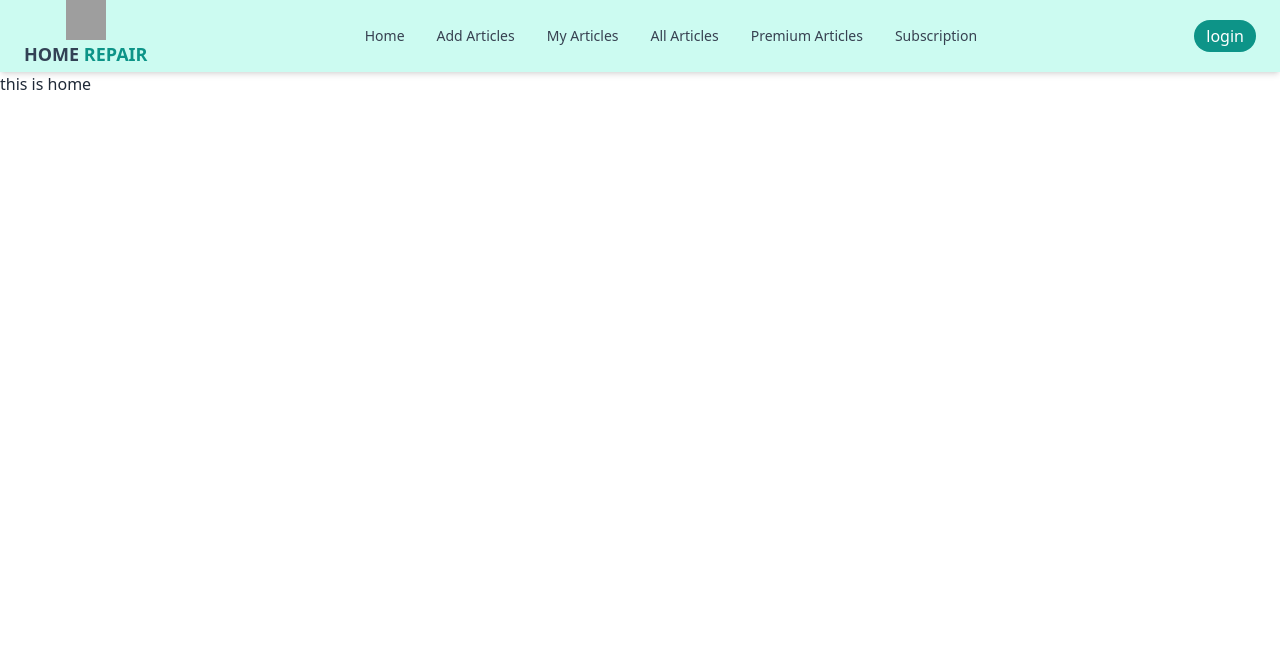
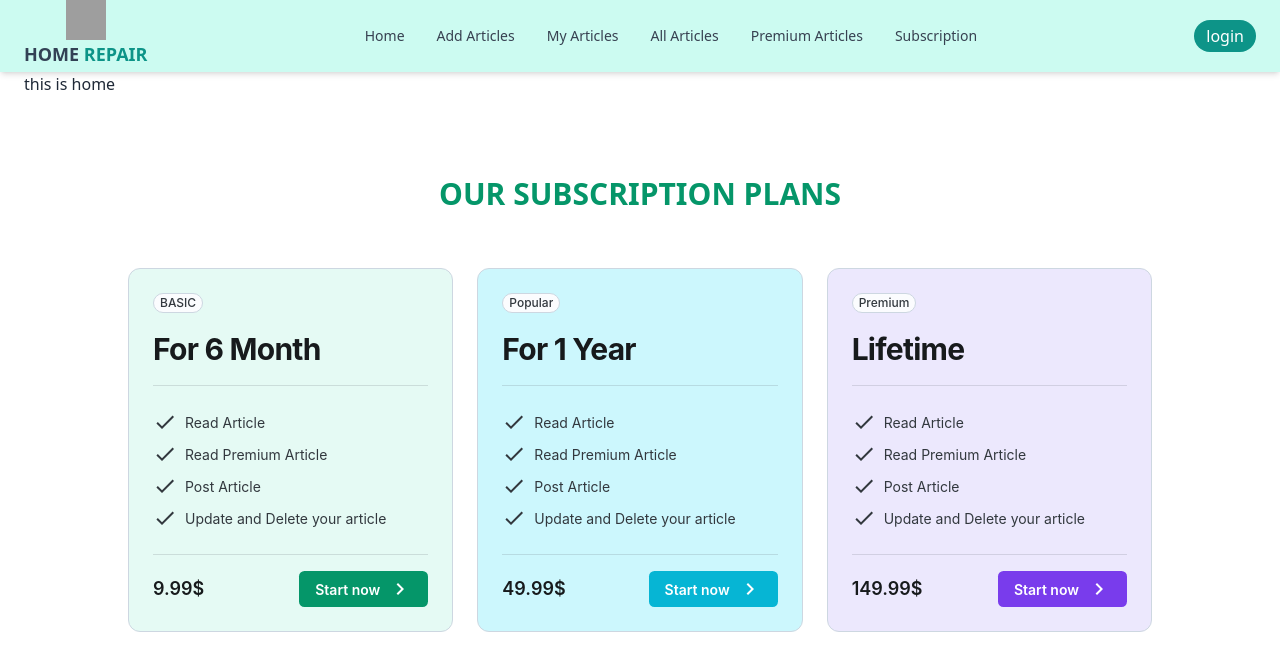
Before and after one commit to FahimHasan683031/news-hub-client, a React (Vite) app: page / in a window 1280 px wide. Shown: the top 670 px of the page. Built offline with nearby package versions, Linux system fonts and the light colour scheme; no server answers; grey boxes are pictures that could not be loaded.

Commit message:
add subscription plans section

```diff
--- a/package.json
+++ b/package.json
@@ -13,6 +13,7 @@
     "@emotion/react": "^11.11.1",
     "@emotion/styled": "^11.11.0",
     "@mui/icons-material": "^5.14.18",
+    "@mui/joy": "^5.0.0-beta.15",
     "@mui/material": "^5.14.18",
     "@tanstack/react-query": "^5.8.7",
     "axios": "^1.6.2",
--- a/src/Pages/home/Home.jsx
+++ b/src/Pages/home/Home.jsx
@@ -1,8 +1,13 @@
+import { Container } from "@mui/material";
+import PricingPlan from "./PricingPlan";
 
 const Home = () => {
     return (
-        <div>
+        <div className="max-w-screen-xl mx-auto px-6">
+
             this is home
+            <PricingPlan/>
+
         </div>
     );
 };
--- /dev/null
+++ b/src/Pages/home/PricingPlan.jsx
@@ -0,0 +1,168 @@
+import Box from '@mui/joy/Box';
+import Button from '@mui/joy/Button';
+import Card from '@mui/joy/Card';
+import CardActions from '@mui/joy/CardActions';
+import Chip from '@mui/joy/Chip';
+import Divider from '@mui/joy/Divider';
+import List from '@mui/joy/List';
+import ListItem from '@mui/joy/ListItem';
+import ListItemDecorator from '@mui/joy/ListItemDecorator';
+import Typography from '@mui/joy/Typography';
+import Check from '@mui/icons-material/Check';
+import KeyboardArrowRight from '@mui/icons-material/KeyboardArrowRight';
+import { Link } from "react-router-dom";
+
+export default function PricingPlan() {
+    return (
+        <div className='max-w-screen-lg mx-auto my-20'>
+            <h1 className='text-3xl font-bold text-center text-emerald-600 mb-14'>OUR SUBSCRIPTION PLANS</h1>
+        <div className='grid grid-cols-1 md:grid-cols-2 lg:grid-cols-3 gap-6 '>
+            <Card size="lg" sx={{backgroundColor:'#e5faf4'}} variant="outlined">
+                <Chip size="sm" variant="outlined" color="neutral">
+                    BASIC
+                </Chip>
+                <Typography level="h2">For 6 Month</Typography>
+                <Divider inset="none" />
+                <List size="sm" sx={{ mx: 'calc(-1 * var(--ListItem-paddingX))' }}>
+                    <ListItem>
+                        <ListItemDecorator>
+                            <Check />
+                        </ListItemDecorator>
+                        Read Article
+                    </ListItem>
+                    <ListItem>
+                        <ListItemDecorator>
+                            <Check />
+                        </ListItemDecorator>
+                        Read Premium Article
+                    </ListItem>
+                    <ListItem>
+                        <ListItemDecorator>
+                            <Check />
+                        </ListItemDecorator>
+                        Post Article
+                    </ListItem>
+                    <ListItem>
+                        <ListItemDecorator>
+                            <Check />
+                        </ListItemDecorator>
+                        Update and Delete your article
+                    </ListItem>
+                </List>
+                <Divider inset="none" />
+                <CardActions>
+                    <Typography level="title-lg" sx={{ mr: 'auto' }}>
+                        9.99${' '}
+
+                    </Typography>
+                    <Link to='/subscription'><Button
+
+                        color="neutral"
+                        endDecorator={<KeyboardArrowRight />}
+                        sx={{backgroundColor:'#059669',color:'white'}}
+                    >
+                        Start now
+                    </Button></Link>
+                </CardActions>
+            </Card>
+
+            <Card size="lg" sx={{backgroundColor:'#ccf7fd'}} variant="outlined">
+                <Chip size="sm" variant="outlined" color="neutral">
+                    Popular
+                </Chip>
+                <Typography level="h2">For 1 Year</Typography>
+                <Divider inset="none" />
+                <List size="sm" sx={{ mx: 'calc(-1 * var(--ListItem-paddingX))' }}>
+                    <ListItem>
+                        <ListItemDecorator>
+                            <Check />
+                        </ListItemDecorator>
+                        Read Article
+                    </ListItem>
+                    <ListItem>
+                        <ListItemDecorator>
+                            <Check />
+                        </ListItemDecorator>
+                        Read Premium Article
+                    </ListItem>
+                    <ListItem>
+                        <ListItemDecorator>
+                            <Check />
+                        </ListItemDecorator>
+                        Post Article
+                    </ListItem>
+                    <ListItem>
+                        <ListItemDecorator>
+                            <Check />
+                        </ListItemDecorator>
+                        Update and Delete your article
+                    </ListItem>
+                </List>
+                <Divider inset="none" />
+                <CardActions>
+                    <Typography level="title-lg" sx={{ mr: 'auto' }}>
+                       49.99${' '}
+
+                    </Typography>
+                    <Link to='/subscription'><Button
+
+                        color="neutral"
+                        endDecorator={<KeyboardArrowRight />}
+                        sx={{backgroundColor:'#06b5d4',color:'white'}}
+                    >
+                        Start now
+                    </Button></Link>
+                </CardActions>
+            </Card>
+            <Card size="lg" sx={{backgroundColor:'#ece8fd'}} variant="outlined">
+                <Chip size="sm" variant="outlined" color="neutral">
+                    Premium
+                </Chip>
+                <Typography level="h2">Lifetime</Typography>
+                <Divider inset="none" />
+                <List size="sm" sx={{ mx: 'calc(-1 * var(--ListItem-paddingX))' }}>
+                    <ListItem>
+                        <ListItemDecorator>
+                            <Check />
+                        </ListItemDecorator>
+                        Read Article
+                    </ListItem>
+                    <ListItem>
+                        <ListItemDecorator>
+                            <Check />
+                        </ListItemDecorator>
+                        Read Premium Article
+                    </ListItem>
+                    <ListItem>
+                        <ListItemDecorator>
+                            <Check />
+                        </ListItemDecorator>
+                        Post Article
+                    </ListItem>
+                    <ListItem>
+                        <ListItemDecorator>
+                            <Check />
+                        </ListItemDecorator>
+                        Update and Delete your article
+                    </ListItem>
+                </List>
+                <Divider inset="none" />
+                <CardActions>
+                    <Typography level="title-lg" sx={{ mr: 'auto' }}>
+                       149.99${' '}
+
+                    </Typography>
+                    <Link to='/subscription'><Button
+
+                        color="neutral"
+                        endDecorator={<KeyboardArrowRight />}
+                        sx={{backgroundColor:'#793cec',color:'white'}}
+                    >
+                        Start now
+                    </Button></Link>
+                </CardActions>
+            </Card>
+        </div>
+        </div>
+    );
+}
```
Also changed, not shown: 1 other file (tests, documents, lock files or other folders).
